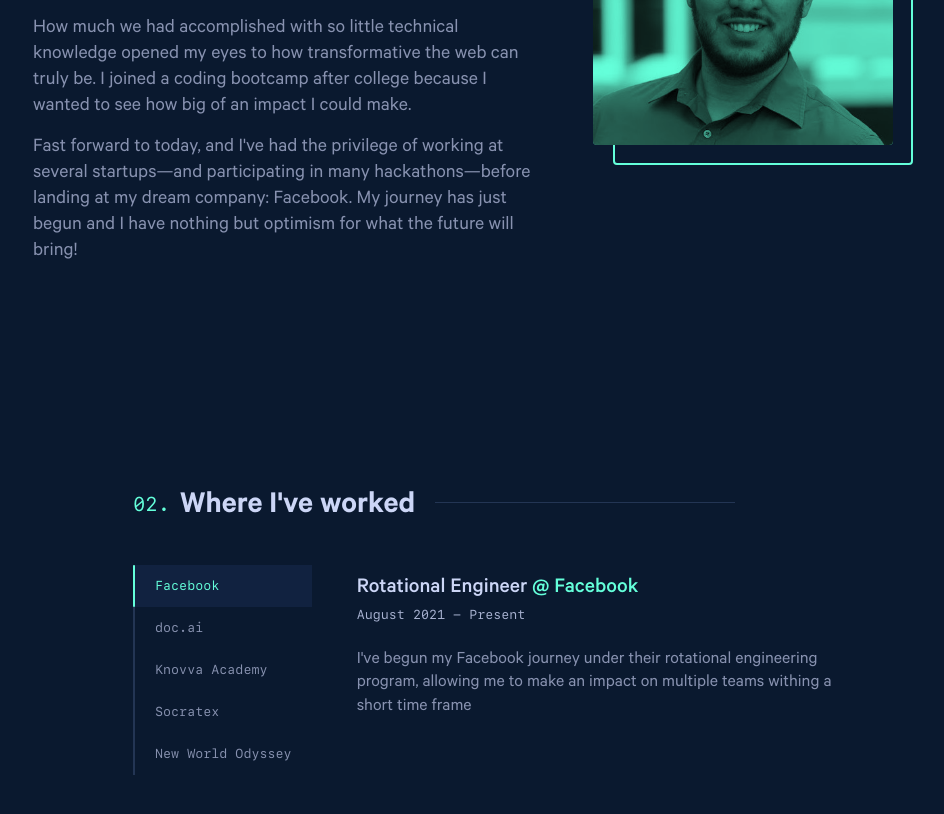
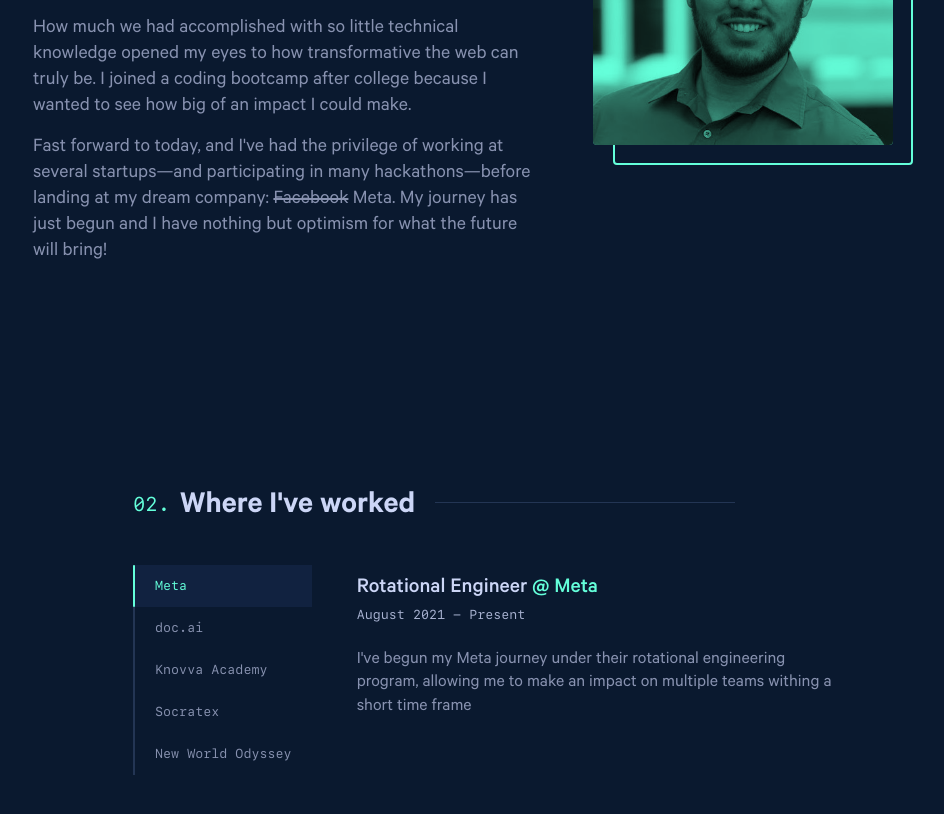
Before and after one commit to villacreses/personal-site-v2, a Next.js app: page / in a window 1280 px wide. Shown: the part 1140-1954 px from the top of the page, without its empty margins (157-1101 px from the left). Built offline with nearby package versions, Linux system fonts and the light colour scheme.

Commit message:
Change all instances of "Facebook" with "Meta"

```diff
--- a/src/data/Experience.content.yaml
+++ b/src/data/Experience.content.yaml
@@ -1,11 +1,11 @@
 - slug: facebook
-  tabLabel: Facebook
+  tabLabel: Meta
   content: >
-    # Rotational Engineer **@ [Facebook](https://about.facebook.com)**
+    # Rotational Engineer **@ [Meta](https://about.facebook.com)**
 
     ## August 2021 - Present
 
-    I've begun my Facebook journey under their rotational engineering program, allowing me to
+    I've begun my Meta journey under their rotational engineering program, allowing me to
     make an impact on multiple teams withing a short time frame
 - slug: doc-ai
   tabLabel: doc.ai
--- a/src/data/index.content.yaml
+++ b/src/data/index.content.yaml
@@ -8,7 +8,7 @@ content:
 
     I'm a software engineer specializing in building extraordinary
     experiences for the web. Currently I'm working as
-    a rotational engineer at [Facebook](https://about.facebook.com).
+    a rotational engineer at [Meta](https://about.facebook.com).
   about: >
     Hello! My name is Mario and I'm a firm believer in the web's ability
     to empower individuals. While studying for a BA in Mathematics, I joined
@@ -25,7 +25,7 @@ content:
 
     Fast forward to today, and I've had the privilege of working at several
     startups—and participating in many hackathons—before landing at my
-    dream company: Facebook. My journey has just begun and I have nothing
+    dream company: *Facebook* **Meta**. My journey has just begun and I have nothing
     but optimism for what the future will bring!
   contact: >
     ### Get in touch
--- a/src/data/index.metadata.yaml
+++ b/src/data/index.metadata.yaml
@@ -1,4 +1,4 @@
 title: Mario Villacreses
-description: Mario Villacreses is a software engineer at Facebook.
+description: Mario Villacreses is a software engineer at Meta.
 siteUrl: https://MarioVillacreses.com
 image: /images/og.png
--- a/src/pages/index.tsx
+++ b/src/pages/index.tsx
@@ -1,4 +1,4 @@
-import React from 'react'
+import React, {ComponentProps} from 'react'
 import Markdown from 'react-markdown';
 import {
   ActionButton,
@@ -7,7 +7,18 @@ import {
   Layout,
   ProfileImage
 } from '@components';
-import { experience, indexContent } from '@data';
+import {experience, indexContent} from '@data';
+
+type CustomMarkdownComponents = ComponentProps<typeof Markdown>['components'];
+
+const aboutMeMarkdownComponents: CustomMarkdownComponents = {
+  em: function Del ({children}) {
+    return <del>{children}</del>;
+  },
+  strong: function Ins ({children}) {
+    return <ins>{children}</ins>;
+  }
+};
 
 const Home = () => (
   <Layout>
@@ -17,7 +28,9 @@ const Home = () => (
     </section>
     <section id="about">
       <SectionHeader>About me</SectionHeader>
-      <Markdown>{indexContent.content.about}</Markdown>
+      <Markdown components={aboutMeMarkdownComponents}>
+        {indexContent.content.about}
+      </Markdown>
       <ProfileImage
         src="/images/mario.jpg"
         alt="Headshot of Mario"
--- a/src/styles/globals.scss
+++ b/src/styles/globals.scss
@@ -206,3 +206,7 @@ p {
     @include mixins.inlineLink;
   }
 }
+
+ins {
+  text-decoration: none;
+}
```
